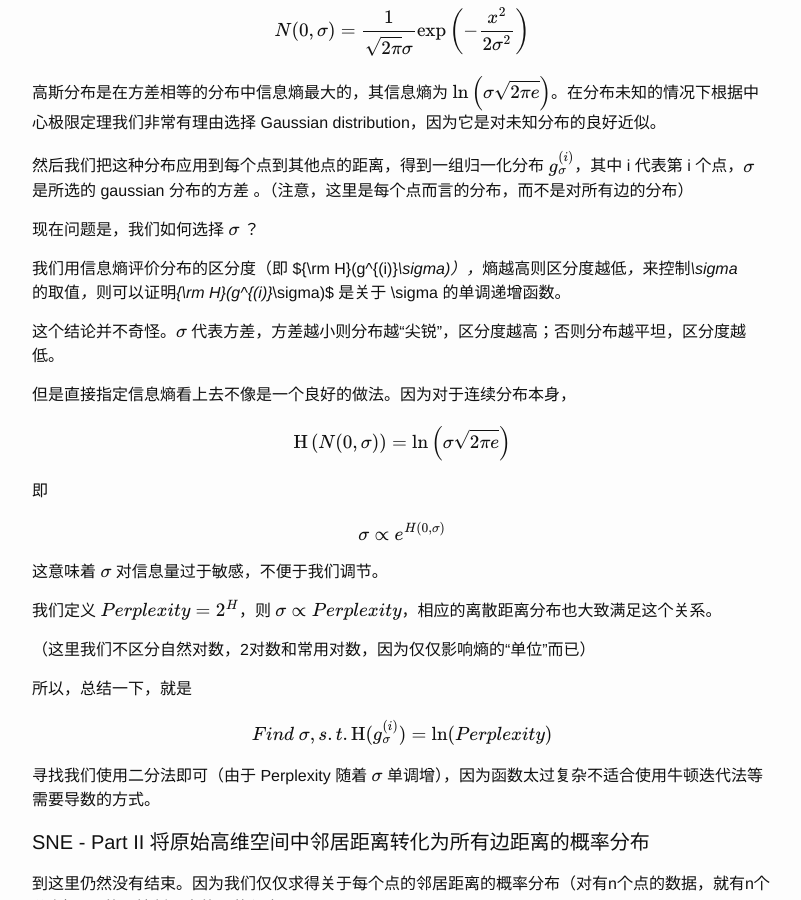
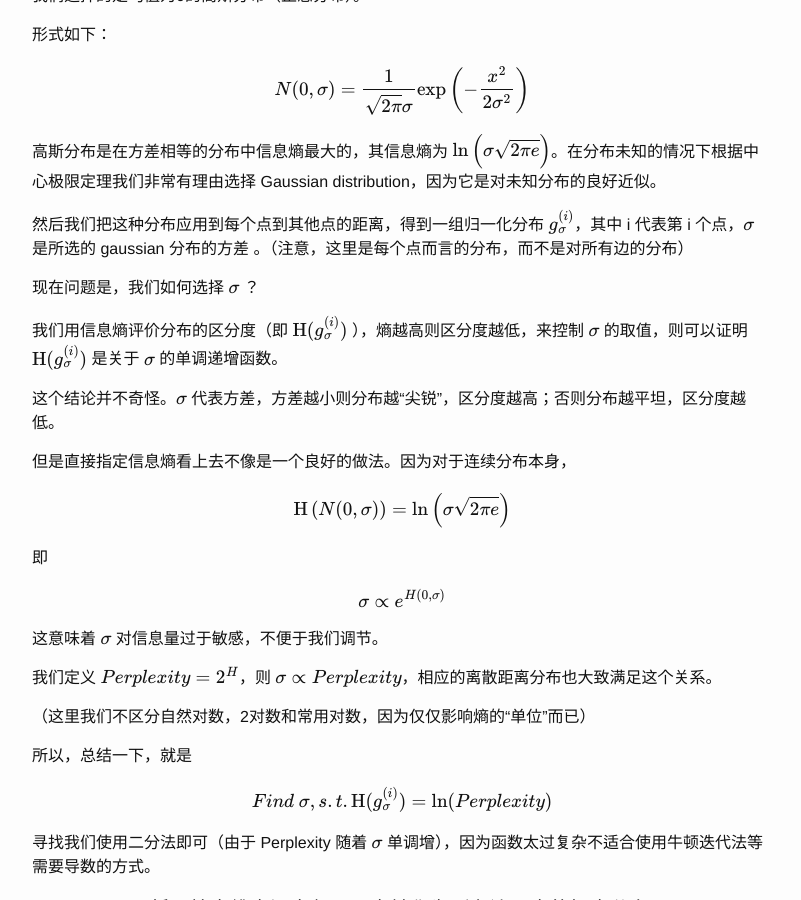
Before and after one commit to suquark/suquark.github.io, a Jekyll site: the page built from _posts/2017-02-07-dim_reduction.md, in a window 1280 px wide and 900 px high, scrolled down 11737 px. Shown: the whole window, without its empty margins (238-1039 px from the left). Built offline with Jekyll 4.4.1, drawn with Linux system fonts in a browser that asks for light colours; formulas are drawn with MathJax 3; comment, search, counter and statistics services are not loaded; some of the changed text lies outside the part shown.

```diff
--- a/_posts/2017-02-07-dim_reduction.md
+++ b/_posts/2017-02-07-dim_reduction.md
@@ -89,7 +89,7 @@ categories: lecture
 
 $$ \min_Y E(D_X, D_Y)$$
 
-这样一来在于，我们将难以直接求解 $Y$，因为 $Y$ 的距离是关于Y的相当复杂的函数（带 $n*dim$ 个自变量，$n*(n-1)/2$ 个因变量，还有平方，根号），再加上 $E$ 的与 $D_X$ 相关的复杂运算，使得我们基本不可能有个可以接受的公式直接根据 $E$ 求得 $Y$ 。
+这样一来在于，我们将难以直接求解 $Y$，因为 $Y$ 的距离是关于Y的相当复杂的函数（带 $n\*dim$ 个自变量，$n\*(n-1)/2$ 个因变量，还有平方，根号），再加上 $E$ 的与 $D\_X$ 相关的复杂运算，使得我们基本不可能有个可以接受的公式直接根据 $E$ 求得 $Y$ 。
 
 不过不用害怕。这类问题的解法早已熟知，那就是采用各种数值优化算法，对于多数使用梯度下降就足够了，这里暂时不做更多介绍。
 
@@ -119,6 +119,7 @@ $$E_{MDS} = \frac 1{\sum D_{X_i}^2}\sum (D_{X_i}-D_{Y_i})^2$$
 **Sammon Mapping**
 
 我们稍稍修改一下上面的E，把一部分 Dx 移入到后面参加运算。
+
 $$E_{sammon} = \frac 1{\sum D_{X_i}}\sum \frac{(D_{X_i}-D_{Y_i})^2}{D_{X_i}}$$
 
 这就是所谓 Sammon Mapping。它的效果是强调更短的边（在分母上，越小就意味着上面的平方项会带来更大的损失，从而约束上面的平方项更加小）
@@ -131,7 +132,7 @@ $$E_{sammon} = \frac 1{\sum D_{X_i}}\sum \frac{(D_{X_i}-D_{Y_i})^2}{D_{X_i}}$$
 
 因为，这是784维的真实数据，这么高的维数几乎是种诅咒。
 
-** Isomap **
+**Isomap**
 
 之前我们采用距离是欧几里德距离，它是平坦空间的最短距离。
 
@@ -256,7 +257,7 @@ $$N(0, \sigma) = \frac1{\sqrt{2\pi}\sigma}\exp\left(-\frac{x^2}{2\sigma^2}\right
 
 现在问题是，我们如何选择 $\sigma$ ？
 
-我们用信息熵评价分布的区分度（即 ${\rm H}(g^{(i)}_\sigma)$），熵越高则区分度越低，来控制 $\sigma$ 的取值，则可以证明 ${\rm H}(g^{(i)}_\sigma)$ 是关于 \sigma 的单调递增函数。
+我们用信息熵评价分布的区分度（即 ${\rm H}(g^{(i)}\_\sigma)$ ），熵越高则区分度越低，来控制 $\sigma$ 的取值，则可以证明 ${\rm H}(g^{(i)}_\sigma)$ 是关于 $\sigma$ 的单调递增函数。
 
 这个结论并不奇怪。$\sigma$ 代表方差，方差越小则分布越“尖锐”，区分度越高；否则分布越平坦，区分度越低。
 
```
